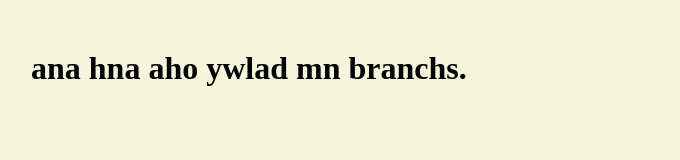
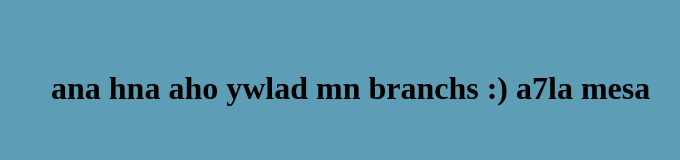
Before and after one commit to rokaz22/myfirstproject, a plain HTML site: page index.html in a window 1280 px wide. Shown: the whole page, without its empty margins (27-707 px from the left). Drawn offline with Linux system fonts and the light colour scheme.

Commit message:
the css has editted

```diff
--- a/index.html
+++ b/index.html
@@ -7,7 +7,7 @@
     <link rel="stylesheet" href="style.css" />
   </head>
   <body>
-    <h1 class="houda">ana hna aho ywlad mn branchs.</h1>
+    <h1 class="houda">ana hna aho ywlad mn branchs :) a7la mesa</h1>
     <script src="app.js"></script>
   </body>
 </html>
--- a/style.css
+++ b/style.css
@@ -1,7 +1,8 @@
 .houda {
   color: black;
   margin: 50px;
+  padding: 20px;
 }
 body {
-  background-color: beige;
+  background-color: rgb(93, 157, 182);
 }
```
